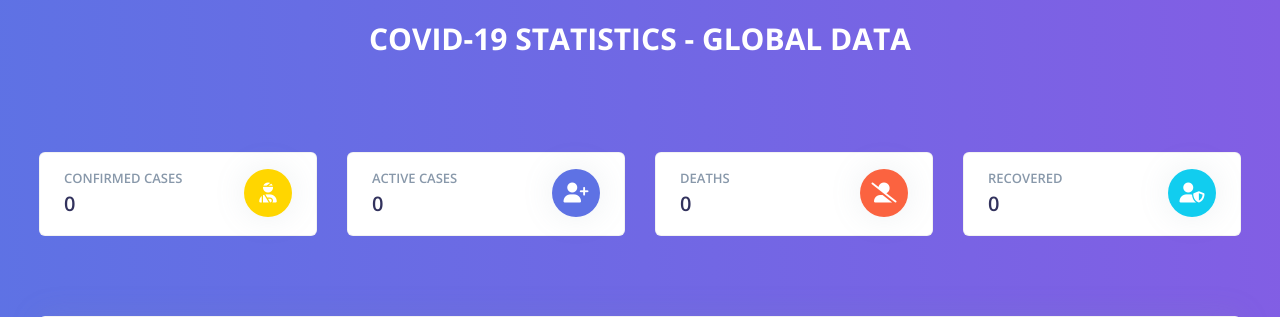
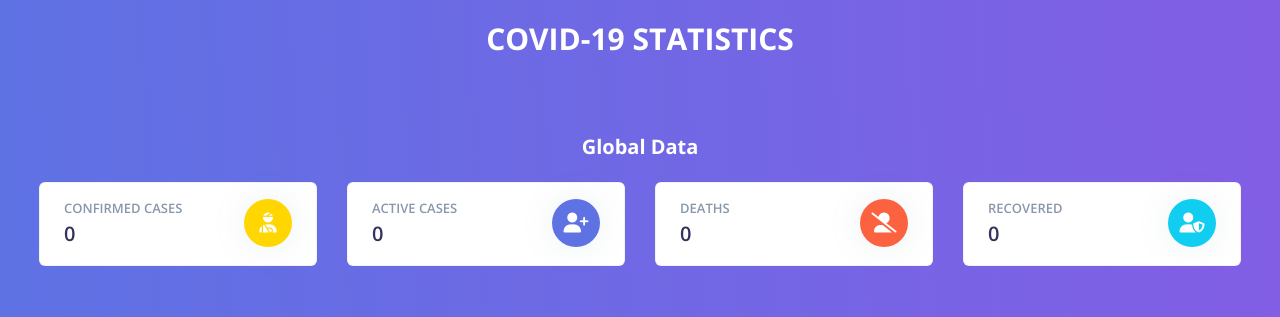
Before and after one commit to iamjcoo/COVID-19-Statistics, a Flask app: page / in a window 1280 px wide. Shown: the top 317 px of the page. Run offline with Flask 2, Linux system fonts and the light colour scheme; data that the repository does not hold is empty; some libraries are stand-ins or nearby versions.

Commit message:
first commit

```diff
--- a/templates/base.html
+++ b/templates/base.html
@@ -44,7 +44,7 @@
     <nav class="navbar navbar-top navbar-expand-md navbar-dark" id="navbar-main">
       <div class="container-fluid">
         <!-- Brand -->
-        <a class="h4 col-md-12 mb-0 text-white text-uppercase" href="/"><center><h1 style="color:white;font-weight:bold;font-size: 30px;">COVID-19 Statistics - Global Data</h1></center></a>
+        <a class="h4 col-md-12 mb-0 text-white text-uppercase" href="/"><center><h1 style="color:white;font-weight:bold;font-size: 30px;">COVID-19 Statistics</h1></center></a>
       </div>
     </nav>
 
@@ -55,6 +55,11 @@
         <div class="header-body">
           <!-- Card stats -->
           <br>
+          <div class="row clearfix">
+            <div class="col-xl-12 col-lg-12" style="bottom: 20px;font-weight:bold;font-size: 20px;color:white;">
+              <center>Global Data</center>
+            </div>
+          </div>
           <div class="row clearfix">
             <div class="col-xl-3 col-lg-6">
               <div class="card card-stats mb-4 mb-xl-0">
```
Also changed, not shown: templates/country.html (+7 -2 lines), static/assets/img/brand/favicon.png.
